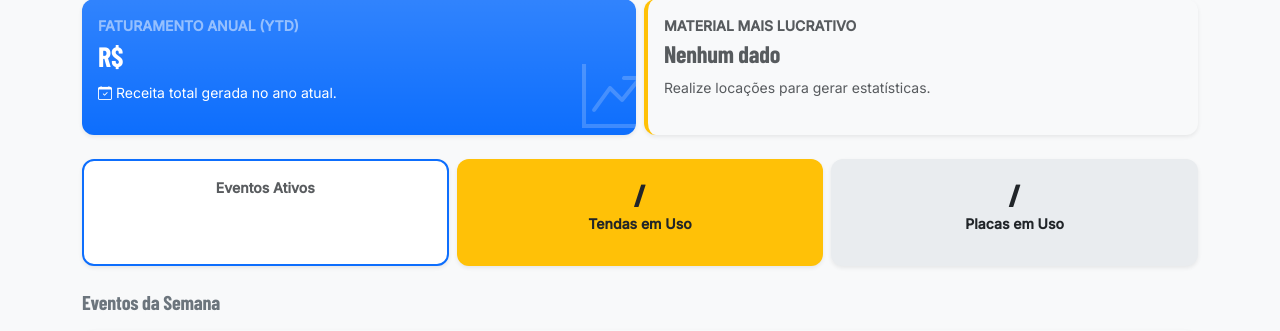
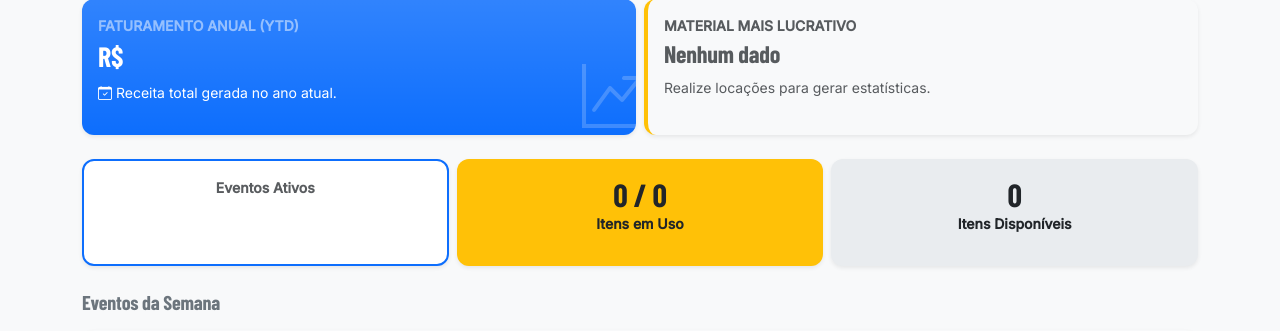
Before and after one commit to JpGeneroso004/LocaPro, a Django app: page /eventos/ in a window 1280 px wide. Shown: the part 295-626 px from the top of the page. Run offline with Django 4.2, Linux system fonts and the light colour scheme; the visitor is signed in with stand-in values (Sample User, id 1); data that the repository does not hold is empty; some web fonts are replaced.

Commit message:
Fix: Atualiza variáveis do Dashboard para novo esquema (Equipamentos)

```diff
--- a/arttendas/templates/eventos/dashboard.html
+++ b/arttendas/templates/eventos/dashboard.html
@@ -64,14 +64,14 @@
   </div>
   <div class="col-6 col-md-4">
     <div class="card h-100 bg-warning text-dark text-center p-3 shadow-sm border-0">
-      <h2 class="fw-bold mb-0">{{ tendas_em_uso }} / {{ total_tendas }}</h2>
-      <small class="fw-bold">Tendas em Uso</small>
+      <h2 class="fw-bold mb-0">{{ equip_em_uso }} / {{ total_equipamentos }}</h2>
+      <small class="fw-bold">Itens em Uso</small>
     </div>
   </div>
   <div class="col-6 col-md-4">
     <div class="card h-100 bg-body-secondary text-dark text-center p-3 shadow-sm border-0">
-      <h2 class="fw-bold mb-0">{{ placas_em_uso }} / {{ total_placas }}</h2>
-      <small class="fw-bold">Placas em Uso</small>
+      <h2 class="fw-bold mb-0">{{ equip_disponivel }}</h2>
+      <small class="fw-bold">Itens Disponíveis</small>
     </div>
   </div>
 </div>
```
